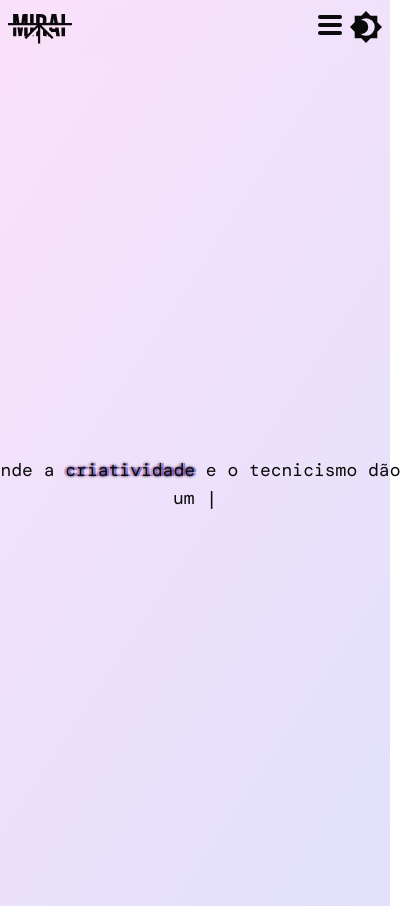
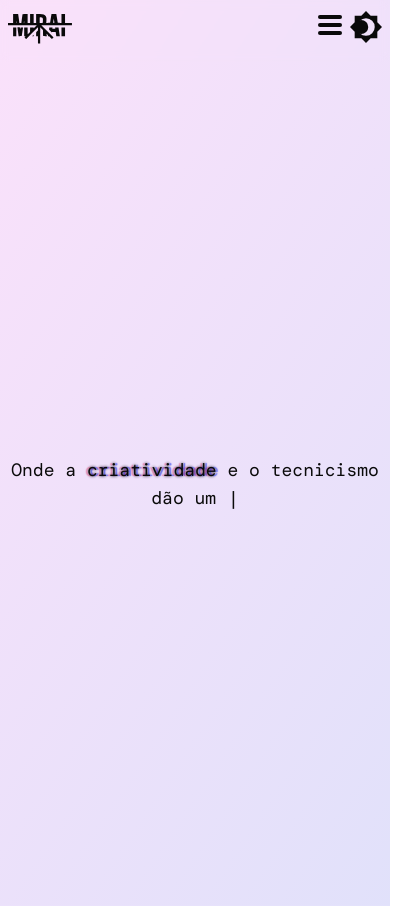
Before and after one commit to MiraiMindz/MiraiWebsite, a Next.js app: page / in a window 390 px wide. Shown: the whole page, 411 px wide, since content can reach past the window. Built offline with nearby package versions, Linux system fonts and the light colour scheme; a web font is replaced by a local one.

Commit message:
made some changes

```diff
--- a/src/app/about/page.tsx
+++ b/src/app/about/page.tsx
@@ -16,7 +16,7 @@ export default function About() {
 
   return (
     <main className="min-h-screen min-w-full flex-grow flex flex-row justify-center items-start">
-      <article className="w-[40ch] md:w-[80ch]">
+      <article className="max-w-[40ch] md:max-w-[80ch]">
         <section className="my-2 md:my-4">
           <div className="flex flex-row justify-center md:justify-between items-center">
             <Image
--- a/src/app/page.tsx
+++ b/src/app/page.tsx
@@ -33,7 +33,7 @@ export default function Home() {
   return (
     <main className="min-h-screen min-w-full flex-grow" onClick={handleSkipAnimation}>
       <section className="min-h-screen flex flex-col flex-grow text-center justify-center items-center relative text-lg md:text-2xl">
-        <div className={(skipAnimation ? "hidden" : "inline-block") + "  md:w-[80ch] w-[40ch]"}>
+        <div className={(skipAnimation ? "hidden" : "inline-block") + "  md:max-w-[80ch] max-w-[40ch]"}>
           <Typewriter
             onInit={(typewriter) => {
               typewriter
@@ -67,7 +67,7 @@ export default function Home() {
         <h1 className="font-black block text-left absolute top-2 w-full text-2xl md:text-4xl tracking-wide">
           Quem sou eu?
         </h1>
-        <p className="md:mx-16 md:text-2xl md:w-[60ch] w-[40ch]">
+        <p className="md:mx-16 md:text-2xl md:max-w-[60ch] max-w-[40ch]">
           Meu nome é Bruno Barreto, mas as pessoas me conhecem como Mirai. Eu
           tenho {currentYear - 2005}{" "}
           anos, e sou principalmente um desenvolvedor Full-Stack; embora também
@@ -98,7 +98,7 @@ export default function Home() {
         <h1 className="font-black block text-left absolute top-2 w-full text-2xl md:text-4xl tracking-wide">
           Recomendações
         </h1>
-        <p className="text-center md:text-2xl md:w-[60ch] w-[40ch]">
+        <p className="text-center md:text-2xl md:max-w-[60ch] max-w-[40ch]">
           Porquê você não dá uma olhada nas outras seções do site? <br />
           <br />
           <span className="hidden md:inline-block text-neutral-500 dark:text-neutral-400">
```
